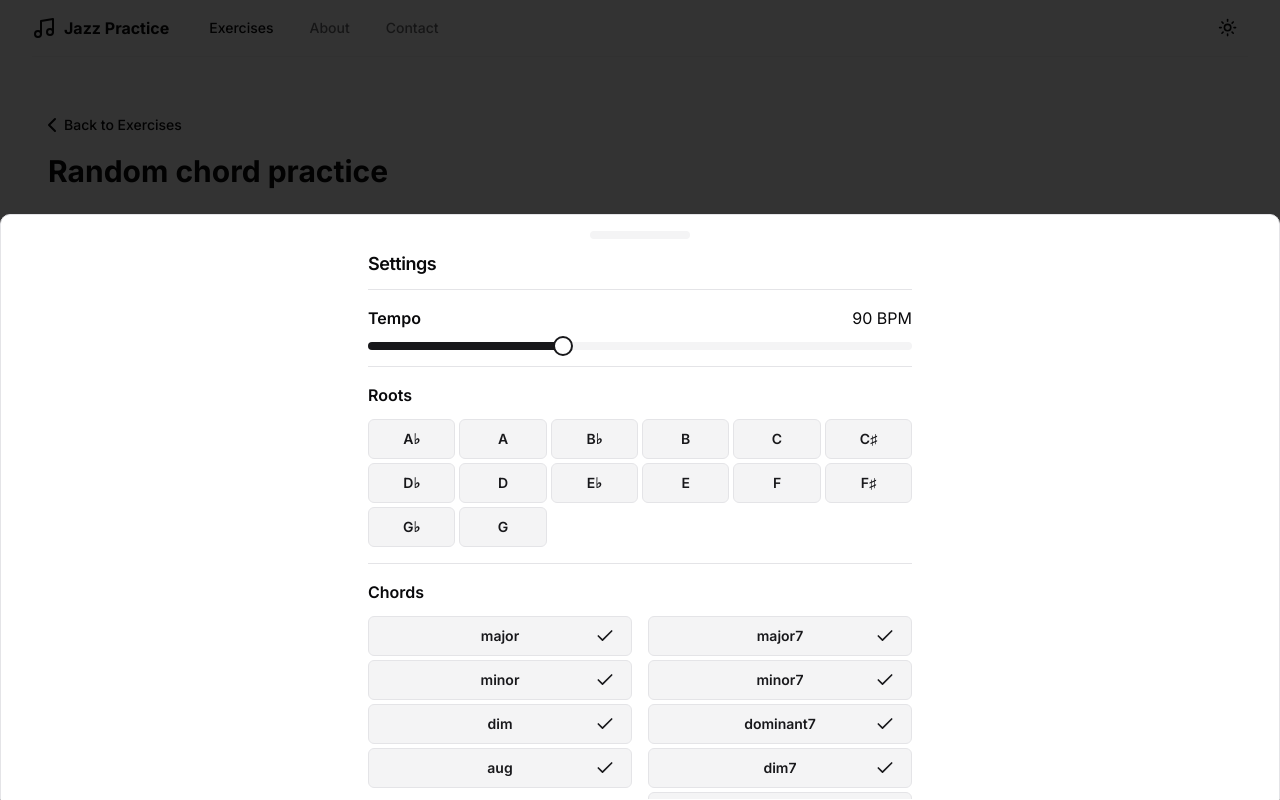
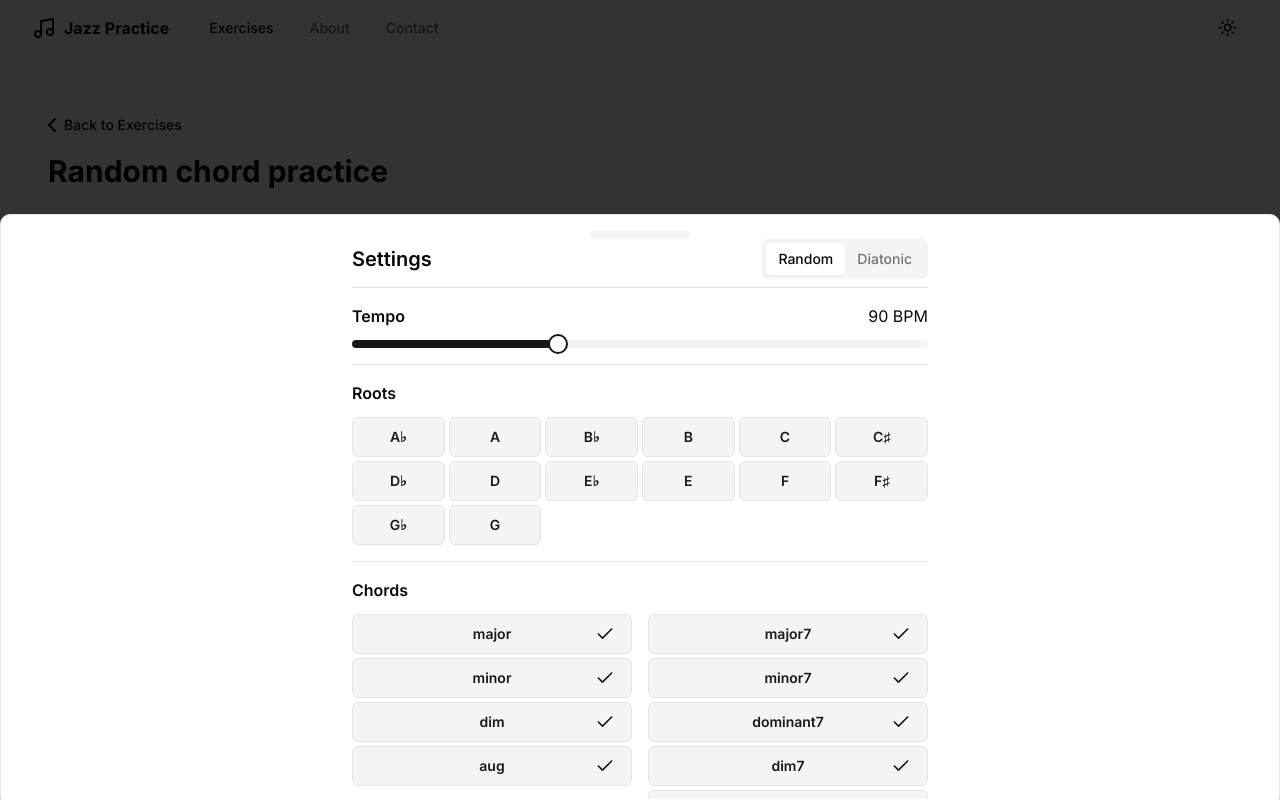
Before and after one commit to kevin-on/jazz-practice-web, a Next.js app: page /exercises/random-chord-practice in a window 1280 px wide. Both pictures are taken after a click on the button "Settings". Built offline with nearby package versions, Linux system fonts and the light colour scheme.

Commit message:
Add random diatonic chord

```diff
--- a/app/exercises/random-chord-practice/page.tsx
+++ b/app/exercises/random-chord-practice/page.tsx
@@ -6,20 +6,30 @@ import Link from 'next/link'
 import { ChevronLeft, Pause, Play } from 'lucide-react'
 import { cn } from '@/lib/utils'
 import SettingsDrawer from './settings'
-import { useEffect, useRef, useState } from 'react'
+import { useCallback, useEffect, useRef, useState } from 'react'
 import { GENERAL_MUSIC_KEYS, MusicKey } from '@/types/key'
-import { ChordType, EVERY_CHORDTYPES, Chord } from '@/types/chord'
+import {
+  ChordType,
+  EVERY_CHORDTYPES,
+  Chord,
+  MAJOR_DIATONIC_CHORDTYPE,
+  NATURAL_MINOR_DIATONIC_CHORDTYPE,
+} from '@/types/chord'
 import { getRandomElement } from '@/lib/utils'
 import { Skeleton } from '@/components/ui/skeleton'
 import { ChordTypeAbbreviations } from '@/types/chord'
 import useLocalStorageState from '@/lib/useLocalStorageState'
 import { usePathname } from 'next/navigation'
+import { MAJOR_SCALES, NATURAL_MINOR_SCALES, ScaleType } from '@/types/scale'
 
 export default function RandomChordPracticePage() {
   const [isPlaying, setIsPlaying] = useState(false)
   const wasPlayingRef = useRef(isPlaying)
 
   const pathname = usePathname()
+  const [practiceMode, setPracticeMode] = useLocalStorageState<
+    'random' | 'diatonic'
+  >(`${pathname}:practiceMode`, 'random')
   const [tempo, setTempo] = useLocalStorageState<number>(
     `${pathname}:tempo`,
     90,
@@ -31,24 +41,76 @@ export default function RandomChordPracticePage() {
   const [selectedChordTypes, setSelectedChordTypes] = useLocalStorageState<
     ChordType[]
   >(`${pathname}:selectedChordTypes`, EVERY_CHORDTYPES)
+  const [selectedKey, setSelectedKey] = useLocalStorageState<MusicKey>(
+    `${pathname}:selectedKey`,
+    'C',
+  )
+  const [selectedScaleType, setSelectedScaleType] =
+    useLocalStorageState<ScaleType>(`${pathname}:selectedScaleType`, 'major')
 
   const [currentChord, setCurrentChord] = useState<Chord | null>(null)
   const [nextChord, setNextChord] = useState<Chord | null>(null)
   const nextChordRef = useRef(nextChord)
+
+  const getRandomChord = useCallback(
+    () => ({
+      root: getRandomElement(selectedRoots),
+      type: getRandomElement(selectedChordTypes),
+    }),
+    [selectedRoots, selectedChordTypes],
+  )
+
+  const getRandomDiatonicChord = useCallback(() => {
+    if (selectedScaleType === 'major') {
+      const scale = MAJOR_SCALES.find((s) => s.key === selectedKey)
+      const chordTypes = MAJOR_DIATONIC_CHORDTYPE
+      if (!scale) {
+        throw new Error('Scale not found')
+      }
+      if (scale.notes.length != chordTypes.length) {
+        throw new Error('Scale and chord types do not match')
+      }
+      const random_index = Math.floor(Math.random() * scale.notes.length)
+      return {
+        root: scale.notes[random_index],
+        type: chordTypes[random_index],
+      }
+    } else if (selectedScaleType === 'natural minor') {
+      const scale = NATURAL_MINOR_SCALES.find((s) => s.key === selectedKey)
+      const chordTypes = NATURAL_MINOR_DIATONIC_CHORDTYPE
+      if (!scale) {
+        throw new Error('Scale not found')
+      }
+      if (scale.notes.length != chordTypes.length) {
+        throw new Error('Scale and chord types do not match')
+      }
+      const random_index = Math.floor(Math.random() * scale.notes.length)
+      return {
+        root: scale.notes[random_index],
+        type: chordTypes[random_index],
+      }
+    } else {
+      throw new Error('Invalid scale type')
+    }
+  }, [selectedKey, selectedScaleType])
+
+  const generateChord = useCallback(() => {
+    if (practiceMode === 'random') {
+      return getRandomChord()
+    } else if (practiceMode === 'diatonic') {
+      return getRandomDiatonicChord()
+    } else {
+      throw new Error('Invalid practice mode')
+    }
+  }, [practiceMode, getRandomChord, getRandomDiatonicChord])
 
   useEffect(() => {
     nextChordRef.current = nextChord
   }, [nextChord])
 
   useEffect(() => {
-    setCurrentChord({
-      root: getRandomElement(selectedRoots),
-      type: getRandomElement(selectedChordTypes),
-    })
-    setNextChord({
-      root: getRandomElement(selectedRoots),
-      type: getRandomElement(selectedChordTypes),
-    })
+    setCurrentChord(generateChord())
+    setNextChord(generateChord)
   }, [])
 
   useEffect(() => {
@@ -56,16 +118,24 @@ export default function RandomChordPracticePage() {
       const intervalId = setInterval(
         () => {
           setCurrentChord(nextChordRef.current)
-          setNextChord({
-            root: getRandomElement(selectedRoots),
-            type: getRandomElement(selectedChordTypes),
-          })
+          let newChord = null
+          // Try to generate a new chord that is different from the current one
+          for (let i = 0; i < 3; i++) {
+            newChord = generateChord()
+            if (
+              newChord.root != nextChordRef.current?.root ||
+              newChord.type != nextChordRef.current?.type
+            ) {
+              break
+            }
+          }
+          setNextChord(newChord)
         },
         (60 / tempo) * 1000 * 4,
       )
       return () => clearInterval(intervalId)
     }
-  }, [isPlaying, tempo, selectedRoots, selectedChordTypes])
+  }, [isPlaying, tempo, generateChord])
 
   return (
     <div className="relative flex flex-col sm:py-6">
@@ -121,12 +191,18 @@ export default function RandomChordPracticePage() {
               )}
             </Button>
             <SettingsDrawer
+              practiceMode={practiceMode}
+              setPracticeMode={setPracticeMode}
               tempo={tempo}
               setTempo={setTempo}
               selectedRoots={selectedRoots}
               setSelectedRoots={setSelectedRoots}
               selectedChordTypes={selectedChordTypes}
               setSelectedChordTypes={setSelectedChordTypes}
+              selectedKey={selectedKey}
+              setSelectedKey={setSelectedKey}
+              selectedScaleType={selectedScaleType}
+              setSelectedScaleType={setSelectedScaleType}
               onOpenChange={(open) => {
                 if (open) {
                   wasPlayingRef.current = isPlaying
--- a/app/exercises/random-chord-practice/settings.tsx
+++ b/app/exercises/random-chord-practice/settings.tsx
@@ -1,5 +1,6 @@
 'use client'
 
+import { useState } from 'react'
 import {
   Drawer,
   DrawerClose,
@@ -15,47 +16,20 @@ import { Check, Settings } from 'lucide-react'
 import { Separator } from '@/components/ui/separator'
 import { ToggleGroup, ToggleGroupItem } from '@/components/ui/toggle-group'
 import { ScrollArea } from '@/components/ui/scroll-area'
+import { Tabs, TabsContent, TabsList, TabsTrigger } from '@/components/ui/tabs'
 
 import { GENERAL_MUSIC_KEYS, MusicKey } from '@/types/key'
 import { ChordType, SEVENTH_CHORDTYPES, TRIAD_CHORDTYPES } from '@/types/chord'
+import { ScaleType } from '@/types/scale'
 
-export default function SettingsDrawer({
+function TempoSlider({
   tempo,
   setTempo,
-  selectedRoots,
-  setSelectedRoots,
-  selectedChordTypes,
-  setSelectedChordTypes,
-  onOpenChange,
 }: {
   tempo: number
   setTempo: (tempo: number) => void
-  selectedRoots: MusicKey[]
-  setSelectedRoots: (roots: MusicKey[]) => void
-  selectedChordTypes: ChordType[]
-  setSelectedChordTypes: (chordTypes: ChordType[]) => void
-  onOpenChange?: (open: boolean) => void
 }) {
   return (
-    <Drawer onOpenChange={onOpenChange}>
-      <DrawerTrigger>
-        <Button variant="outline" className="flex h-12 w-36 items-center gap-2">
-          <Settings className="h-6 w-6" />
-          <div className="text-lg">Settings</div>
-        </Button>
-      </DrawerTrigger>
-      <DrawerContent
-        onCloseAutoFocus={(e) => {
-          e.preventDefault()
-        }}
-      >
-        <ScrollArea className="max-h-[70vh] overflow-auto">
-          <div className="mx-auto w-full max-w-xl">
-            <DrawerHeader>
-              <DrawerTitle>Settings</DrawerTitle>
-            </DrawerHeader>
-            <div className="px-4">
-              <Separator orientation="horizontal" className="mb-4" />
     <div>
       <div className="mb-3 flex items-center justify-between">
         <div className="font-semibold">Tempo</div>
@@ -71,8 +45,17 @@ export default function SettingsDrawer({
         step={1}
       />
     </div>
-              <Separator orientation="horizontal" className="my-4" />
+  )
+}
 
+function RootSelect({
+  selectedRoots,
+  setSelectedRoots,
+}: {
+  selectedRoots: MusicKey[]
+  setSelectedRoots: (roots: MusicKey[]) => void
+}) {
+  return (
     <div>
       <div className="mb-3 font-semibold">Roots</div>
       <ToggleGroup
@@ -97,8 +80,18 @@ export default function SettingsDrawer({
         ))}
       </ToggleGroup>
     </div>
-              <Separator orientation="horizontal" className="my-4" />
+  )
+}
 
+function ChordTypeSelect({
+  selectedChordTypes,
+  setSelectedChordTypes,
+}: {
+  selectedChordTypes: ChordType[]
+  setSelectedChordTypes: (chordTypes: ChordType[]) => void
+}) {
+  return (
+    <div>
       <div className="mb-3 font-semibold">Chords</div>
       <div className="grid grid-cols-2 items-start gap-4">
         <ToggleGroup
@@ -162,13 +155,167 @@ export default function SettingsDrawer({
           ))}
         </ToggleGroup>
       </div>
+    </div>
+  )
+}
+
+function KeySelect({
+  selectedKey,
+  setSelectedKey,
+}: {
+  selectedKey: MusicKey
+  setSelectedKey: (key: MusicKey) => void
+}) {
+  return (
+    <div>
+      <div className="mb-3 font-semibold">Key</div>
+      <ToggleGroup
+        type="single"
+        variant="outline"
+        className="grid grid-cols-4 sm:grid-cols-6"
+        value={selectedKey}
+        onValueChange={(value) => {
+          setSelectedKey(value as MusicKey)
+        }}
+      >
+        {GENERAL_MUSIC_KEYS.map((note) => (
+          <ToggleGroupItem
+            key={note}
+            value={note}
+            className="text-sm font-semibold"
+          >
+            {note}
+          </ToggleGroupItem>
+        ))}
+      </ToggleGroup>
+    </div>
+  )
+}
+
+function ScaleTypeSelect({
+  scaleType,
+  setScaleType,
+}: {
+  scaleType: ScaleType
+  setScaleType: (scaleType: ScaleType) => void
+}) {
+  return (
+    <div>
+      <div className="mb-3 font-semibold">Scale type</div>
+      <Tabs
+        value={scaleType}
+        onValueChange={(value) => {
+          setScaleType(value as ScaleType)
+        }}
+      >
+        <TabsList className="grid w-full grid-cols-2">
+          <TabsTrigger value="major">Major</TabsTrigger>
+          <TabsTrigger value="natural minor">Minor</TabsTrigger>
+        </TabsList>
+      </Tabs>
+    </div>
+  )
+}
+
+export default function SettingsDrawer({
+  practiceMode,
+  setPracticeMode,
+  tempo,
+  setTempo,
+  selectedRoots,
+  setSelectedRoots,
+  selectedChordTypes,
+  setSelectedChordTypes,
+  selectedKey,
+  setSelectedKey,
+  selectedScaleType,
+  setSelectedScaleType,
+  onOpenChange,
+}: {
+  practiceMode: 'random' | 'diatonic'
+  setPracticeMode: (mode: 'random' | 'diatonic') => void
+  tempo: number
+  setTempo: (tempo: number) => void
+  selectedRoots: MusicKey[]
+  setSelectedRoots: (roots: MusicKey[]) => void
+  selectedChordTypes: ChordType[]
+  setSelectedChordTypes: (chordTypes: ChordType[]) => void
+  onOpenChange?: (open: boolean) => void
+  selectedKey: MusicKey
+  setSelectedKey: (key: MusicKey) => void
+  selectedScaleType: ScaleType
+  setSelectedScaleType: (scaleType: ScaleType) => void
+}) {
+  const [testValue, setTestValue] = useState('A')
+
+  return (
+    <Drawer onOpenChange={onOpenChange}>
+      <DrawerTrigger asChild>
+        <Button variant="outline" className="flex h-12 w-36 items-center gap-2">
+          <Settings className="h-6 w-6" />
+          <div className="text-lg">Settings</div>
+        </Button>
+      </DrawerTrigger>
+      <DrawerContent
+        onCloseAutoFocus={(e) => {
+          e.preventDefault()
+        }}
+      >
+        <ScrollArea className="max-h-[70vh] overflow-auto">
+          <div className="mx-auto w-full max-w-xl">
+            <Tabs
+              value={practiceMode}
+              onValueChange={(value) => {
+                setPracticeMode(value as 'random' | 'diatonic')
+              }}
+            >
+              <div className="flex items-center justify-between">
+                <div className="text-xl font-semibold">Settings</div>
+                <TabsList>
+                  <TabsTrigger value="random">Random</TabsTrigger>
+                  <TabsTrigger value="diatonic">Diatonic</TabsTrigger>
+                </TabsList>
+              </div>
+              <TabsContent value="random">
+                <Separator orientation="horizontal" className="mb-4" />
+                <TempoSlider tempo={tempo} setTempo={setTempo} />
                 <Separator orientation="horizontal" className="my-4" />
-            </div>
+                <RootSelect
+                  selectedRoots={selectedRoots}
+                  setSelectedRoots={setSelectedRoots}
+                />
+                <Separator orientation="horizontal" className="my-4" />
+                <ChordTypeSelect
+                  selectedChordTypes={selectedChordTypes}
+                  setSelectedChordTypes={setSelectedChordTypes}
+                />
+                <Separator orientation="horizontal" className="my-4" />
                 <DrawerFooter>
                   <DrawerClose>
                     <Button variant="outline">Close</Button>
                   </DrawerClose>
                 </DrawerFooter>
+              </TabsContent>
+              <TabsContent value="diatonic">
+                <Separator orientation="horizontal" className="mb-4" />
+                <TempoSlider tempo={tempo} setTempo={setTempo} />
+                <Separator orientation="horizontal" className="my-4" />
+                <KeySelect
+                  selectedKey={selectedKey}
+                  setSelectedKey={setSelectedKey}
+                />
+                <Separator orientation="horizontal" className="my-4" />
+                <ScaleTypeSelect
+                  scaleType={selectedScaleType}
+                  setScaleType={setSelectedScaleType}
+                />
+                <DrawerFooter>
+                  <DrawerClose>
+                    <Button variant="outline">Close</Button>
+                  </DrawerClose>
+                </DrawerFooter>
+              </TabsContent>
+            </Tabs>
           </div>
         </ScrollArea>
       </DrawerContent>
--- /dev/null
+++ b/components/ui/tabs.tsx
@@ -0,0 +1,55 @@
+"use client"
+
+import * as React from "react"
+import * as TabsPrimitive from "@radix-ui/react-tabs"
+
+import { cn } from "@/lib/utils"
+
+const Tabs = TabsPrimitive.Root
+
+const TabsList = React.forwardRef<
+  React.ElementRef<typeof TabsPrimitive.List>,
+  React.ComponentPropsWithoutRef<typeof TabsPrimitive.List>
+>(({ className, ...props }, ref) => (
+  <TabsPrimitive.List
+    ref={ref}
+    className={cn(
+      "inline-flex h-10 items-center justify-center rounded-md bg-muted p-1 text-muted-foreground",
+      className
+    )}
+    {...props}
+  />
+))
+TabsList.displayName = TabsPrimitive.List.displayName
+
+const TabsTrigger = React.forwardRef<
+  React.ElementRef<typeof TabsPrimitive.Trigger>,
+  React.ComponentPropsWithoutRef<typeof TabsPrimitive.Trigger>
+>(({ className, ...props }, ref) => (
+  <TabsPrimitive.Trigger
+    ref={ref}
+    className={cn(
+      "inline-flex items-center justify-center whitespace-nowrap rounded-sm px-3 py-1.5 text-sm font-medium ring-offset-background transition-all focus-visible:outline-none focus-visible:ring-2 focus-visible:ring-ring focus-visible:ring-offset-2 disabled:pointer-events-none disabled:opacity-50 data-[state=active]:bg-background data-[state=active]:text-foreground data-[state=active]:shadow-sm",
+      className
+    )}
+    {...props}
+  />
+))
+TabsTrigger.displayName = TabsPrimitive.Trigger.displayName
+
+const TabsContent = React.forwardRef<
+  React.ElementRef<typeof TabsPrimitive.Content>,
+  React.ComponentPropsWithoutRef<typeof TabsPrimitive.Content>
+>(({ className, ...props }, ref) => (
+  <TabsPrimitive.Content
+    ref={ref}
+    className={cn(
+      "mt-2 ring-offset-background focus-visible:outline-none focus-visible:ring-2 focus-visible:ring-ring focus-visible:ring-offset-2",
+      className
+    )}
+    {...props}
+  />
+))
+TabsContent.displayName = TabsPrimitive.Content.displayName
+
+export { Tabs, TabsList, TabsTrigger, TabsContent }
--- a/package.json
+++ b/package.json
@@ -18,6 +18,7 @@
     "@radix-ui/react-separator": "^1.0.3",
     "@radix-ui/react-slider": "^1.1.2",
     "@radix-ui/react-slot": "^1.0.2",
+    "@radix-ui/react-tabs": "^1.0.4",
     "@radix-ui/react-toggle": "^1.0.3",
     "@radix-ui/react-toggle-group": "^1.0.4",
     "class-variance-authority": "^0.7.0",
```
Also changed, not shown: 1 other file (tests, documents, lock files or other folders). Lines whose indentation alone changed are shown as unchanged.
